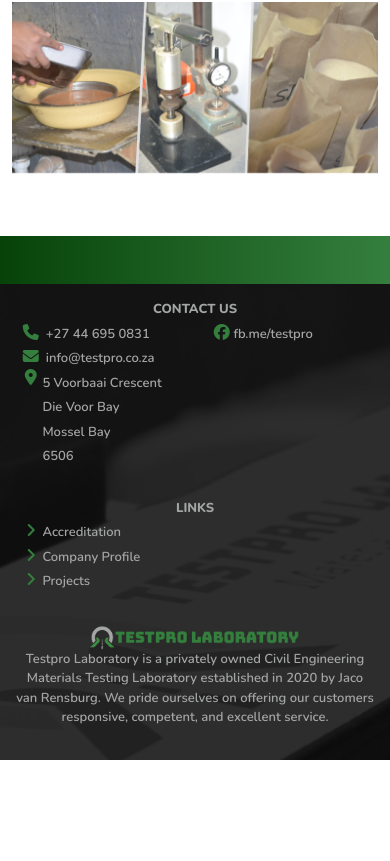
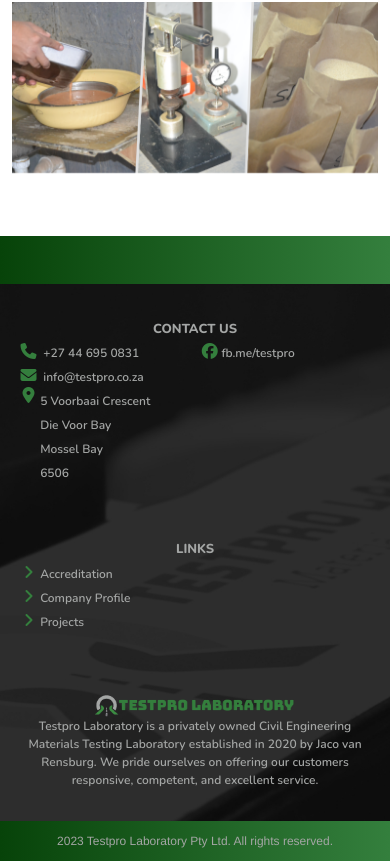
Before and after one commit to WernervRensburg/testpro, a React (Create React App) app: page /about in a window 390 px wide. Shown: the part 1537-2398 px from the top of the page. Before the commit the page ends 2297 px from the top, so only its background shows below. Built offline with nearby package versions, Linux system fonts and the light colour scheme.

Commit message:
More styling updates

```diff
--- a/src/App.js
+++ b/src/App.js
@@ -28,6 +28,7 @@
       <div className="page-container">
         <div className="content-wrapper">
           <header className="App-header">
+          </header>
             <Router>
               <HeaderComponent />
               <NavbarComponent />
@@ -45,7 +46,6 @@
                 <Route element={<OtherServicesPage />} path="/services/other" />
               </Routes>
             </Router>
-          </header>
         </div>
         <FooterComponent className="footer-component"/>
       </div>
--- a/src/components/Footer.js
+++ b/src/components/Footer.js
@@ -20,7 +20,7 @@
                     className='footer-container-inner justify-content-md-start'
                 >
                     <div className='footer-emph'>CONTACT US</div>
-                    <Row>
+                    <Row className='list-row'>
                         <Col xs={6} className='inner-c a6'>
                             <div className='footer-list a5'>
                                 <ul className='footer-ul a4'>
@@ -88,8 +88,8 @@
                     className='footer-container-inner footer-accdetails'
                 >
                     <div className='accdetails-wrapper'>
-                        <div className='footer-emph'>LINKS</div>
-                        <Row>
+                        <div className='footer-emph links'>LINKS</div>
+                        <Row className='list-row'>
                             <Col xs={12} className='inner-c a6'>
                                 <div className='links-list a5'>
                                     <ul className='footer-ul a4'>
@@ -153,16 +153,19 @@
                     </div>
                     <div className='no-emph'>
                         <p>
-                            Testpro Laboratory is a privately
-                            owned Civil Engineering Materials
-                            Testing Laboratory established in
-                            2020 by Jaco van Rensburg. We pride
-                            ourselves on offering our customers
-                            responsive, competent, and excellent
-                            service.
+                            Testpro Laboratory is a privately owned Civil
+                            Engineering Materials Testing Laboratory established
+                            in 2020 by Jaco van Rensburg. We pride ourselves on
+                            offering our customers responsive, competent, and
+                            excellent service.
                         </p>
                     </div>
                 </Col>
+            </Row>
+            <Row className='pty-ltd-row'>
+                <div className="pty-ltd">
+                    2023 Testpro Laboratory Pty Ltd. All rights reserved.
+                </div>
             </Row>
         </Container>
     );
--- a/src/components/Navbar.js
+++ b/src/components/Navbar.js
@@ -7,11 +7,12 @@
 
 import { Link, useLocation } from "react-router-dom";
 
-import { useState } from "react";
+import React, { useState } from "react";
 
 import "./static/styles/navbar.css";
 import logo from "../assets/logo.png";
-import logo_small from "../assets/testpro-logo.png";
+import name from "../assets/name.png";
+import small from "../assets/testpro-logo.png";
 
 function NavbarComponent() {
     const [show, setShow] = useState(false);
@@ -52,14 +53,14 @@
                     variant='light'
                 >
                     <Container fluid>
-                        <Navbar.Brand as={Link} to='/' title='Home'>
+                        <Navbar.Brand as={Link} to='/' title='Home' className="nav-brand">
                             <Image
                                 className='navbar-logo fluid d-none d-md-block'
                                 src={logo}
                             />
                             <Image
                                 className='navbar-logo-small d-md-none'
-                                src={logo_small}
+                                src={small}
                             />
                         </Navbar.Brand>
                         <Navbar.Toggle
@@ -79,7 +80,13 @@
                                     onClick={handleClose}
                                     className='navbar-header'
                                 >
-                                    TESTPRO LABORATORY
+                                    <React.Fragment>
+                                        <img
+                                            className='canvas-name'
+                                            src={name}
+                                            alt="Testpro Laboratory Name"
+                                        />
+                                    </React.Fragment>
                                 </Offcanvas.Title>
                             </Offcanvas.Header>
                             <Offcanvas.Body>
--- a/src/components/static/styles/footer.css
+++ b/src/components/static/styles/footer.css
@@ -57,17 +57,28 @@
     font-size: small;
     color: #a4a6a5 !important;
     justify-content: start;
+    margin-top: 1.5em;
 }
 
 ul {
     list-style: none;
 }
+@media only screen and (max-width: 576px) {
+    .no-emph {
+        font-family: "Nunito", sans-serif;
+        font-size: 12px;
+        color: #a4a6a5;
+        font-weight: 600;
+    }
+}
 
-.no-emph {
-    font-family: "Nunito", sans-serif;
-    font-size: small;
-    color: #a4a6a5;
-    font-weight: 600;
+@media only screen and (min-width: 577px) {
+    .no-emph {
+        font-family: "Nunito", sans-serif;
+        font-size: small;
+        color: #a4a6a5;
+        font-weight: 600;
+    }
 }
 
 .fa-solid,
@@ -92,10 +103,54 @@
     }
 }
 
+@media only screen and (max-width: 576px) {
+    .footer-container-inner {
+        max-width: 95%;
+        margin: 0 auto;
+    }
+
+    .footer-accdetails {
+        margin-bottom: 1em;
+    }
+
+    .links {
+        margin-top: 1em;
+    }
+
+    .list-row {
+        margin-bottom: 0.75em;
+    }
+}
+
+@media only screen and (min-width: 577px) and (max-width: 992px) {
+    .footer-container-inner {
+        max-width: 65%;
+        margin: 0 auto;
+    }
+
+    .footer-accdetails {
+        margin-bottom: 1em;
+    }
+
+    .links {
+        margin-top: 1em;
+    }
+
+    .list-row {
+        margin-bottom: 0.75em;
+    }
+}
+
+.pty-ltd-row {
+    background-image: linear-gradient(to right, #074309, #347f3d);
+    height: 2.5rem;
+}
+
 .pty-ltd {
-    background-color: #1b1b1b;
-    height: 2.5rem;
-    visibility: hidden;
+    margin: auto;
+    font-family: "Helvetica", sans-serif;
+    font-size: 12px;
+    color: #a4a6a5;
 }
 
 .address {
@@ -132,3 +187,8 @@
     justify-content: start;
     padding: 0;
 }
+
+.a6 {
+    margin: 0;
+    padding: 0;
+}
--- a/src/components/static/styles/navbar.css
+++ b/src/components/static/styles/navbar.css
@@ -21,6 +21,10 @@
     font-weight: 600;
     color: #a4a6a5 !important;
     max-width: fit-content;
+}
+
+.canvas-name {
+    max-width: 85%;
 }
 
 .navbar {
```
Also changed, not shown: src/assets/name.png (added).
